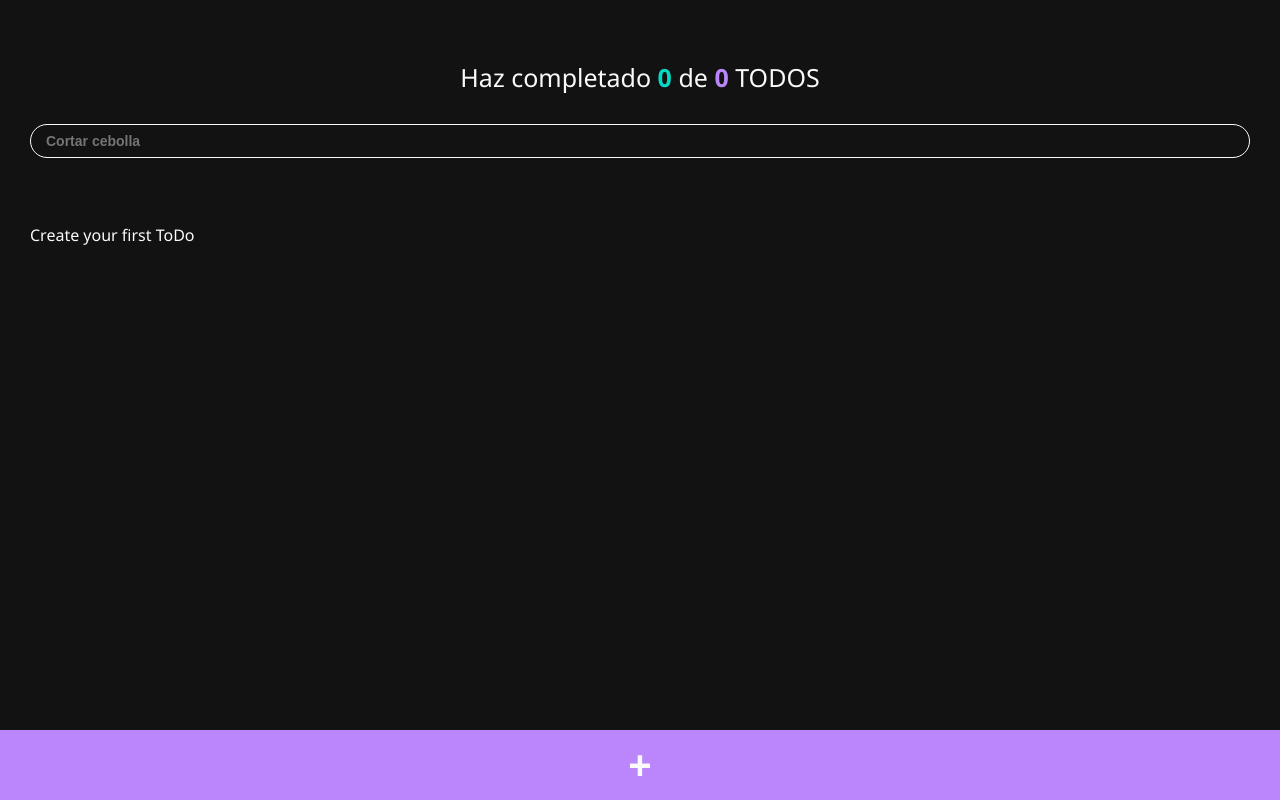
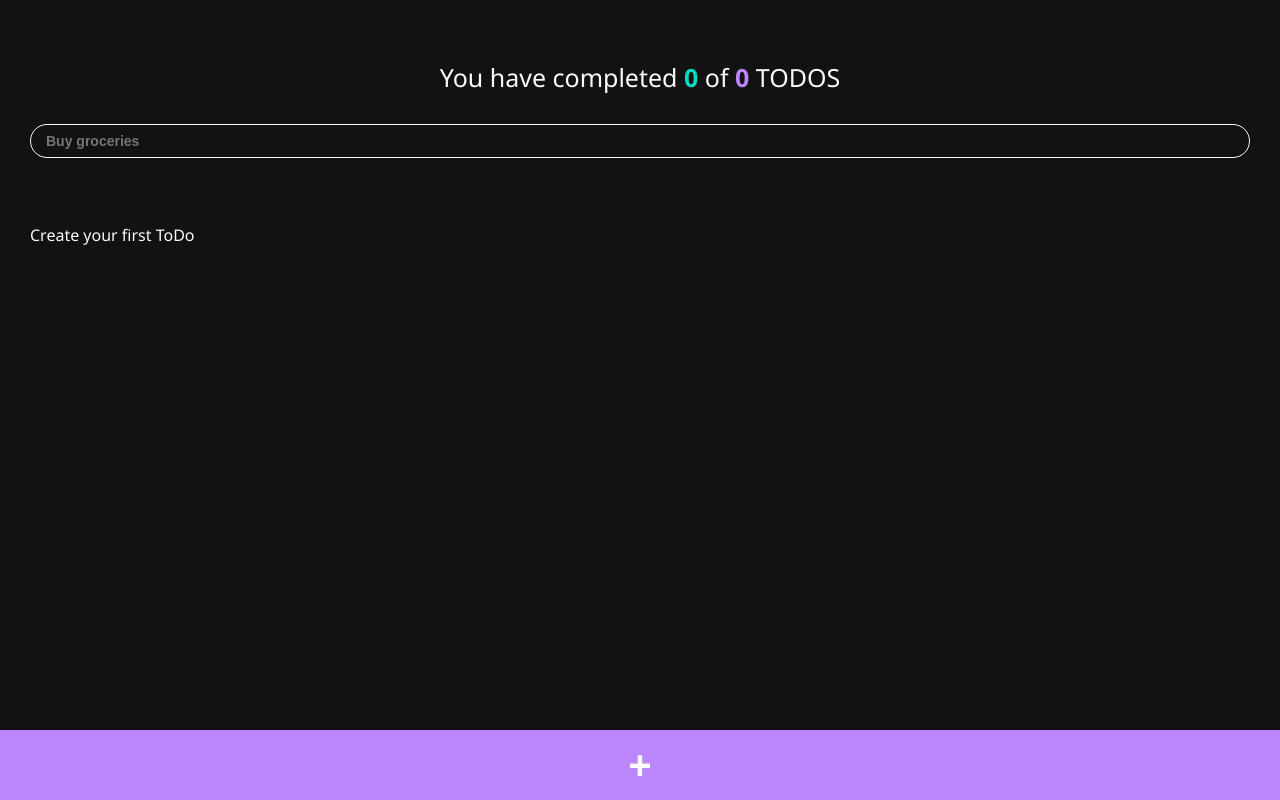
Before and after one commit to DavidGD616/todo-app, a React (Create React App) app: page / in a window 1280 px wide. Built offline with nearby package versions, Linux system fonts and the light colour scheme.

Commit message:
translated to English

```diff
--- a/src/components/TodoCounter.js
+++ b/src/components/TodoCounter.js
@@ -9,7 +9,7 @@ function TodoCounter() {
     return (
       <div className="container">
       <h1 className="todoCounter">
-        Haz completado <span>{completedTodos}</span> de <span>{totalTodos}</span> TODOS
+      You have completed <span>{completedTodos}</span> of <span>{totalTodos}</span> TODOS
       </h1>
       </div>
     )
--- a/src/components/TodoSearch.js
+++ b/src/components/TodoSearch.js
@@ -11,7 +11,7 @@ function TodoSearch() {
       <input
       className="search"
       value={searchValue}
-      placeholder="Cortar cebolla"
+      placeholder="Buy groceries"
       onChange={(event) => {
         setsearchValue(event.target.value);
       }}
```
